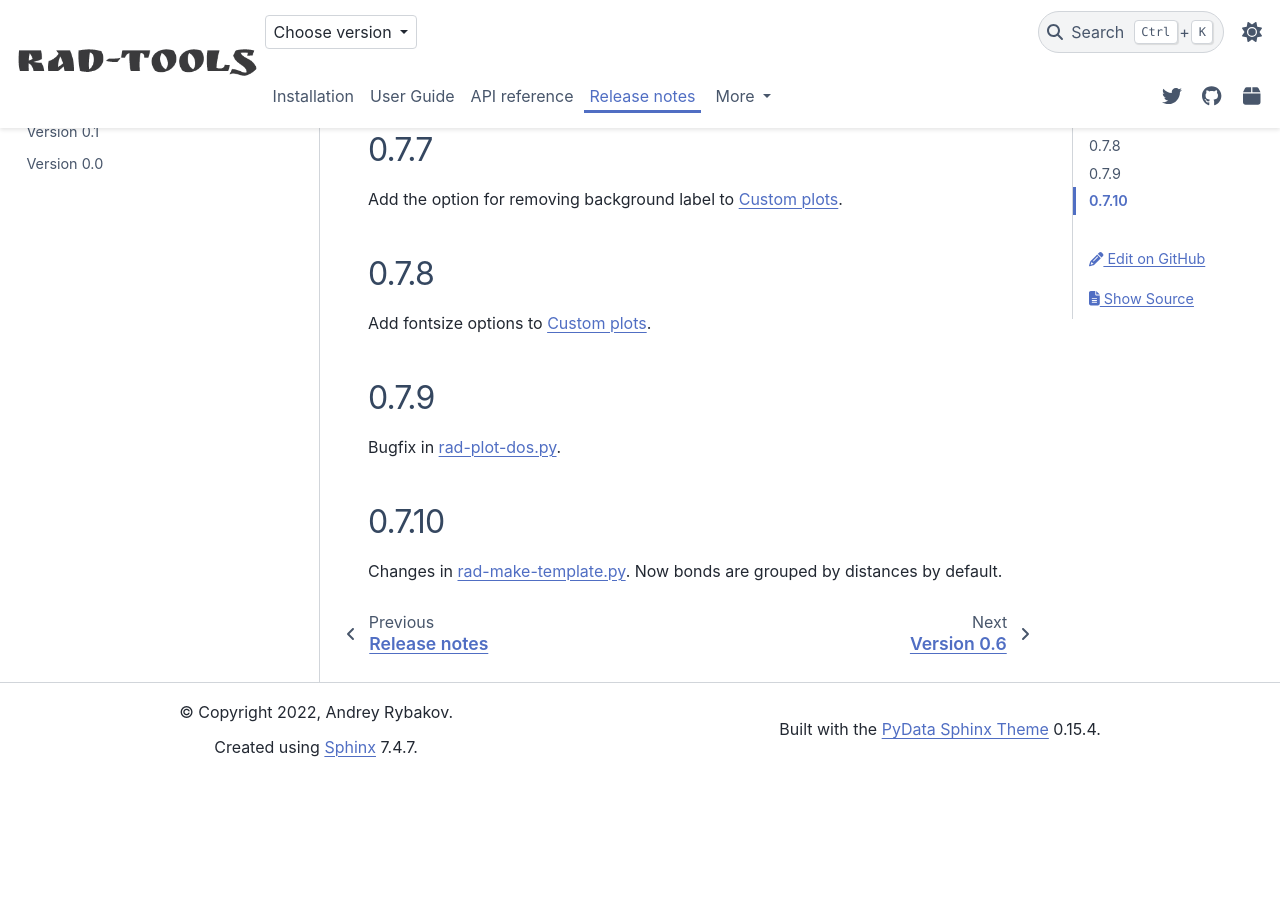
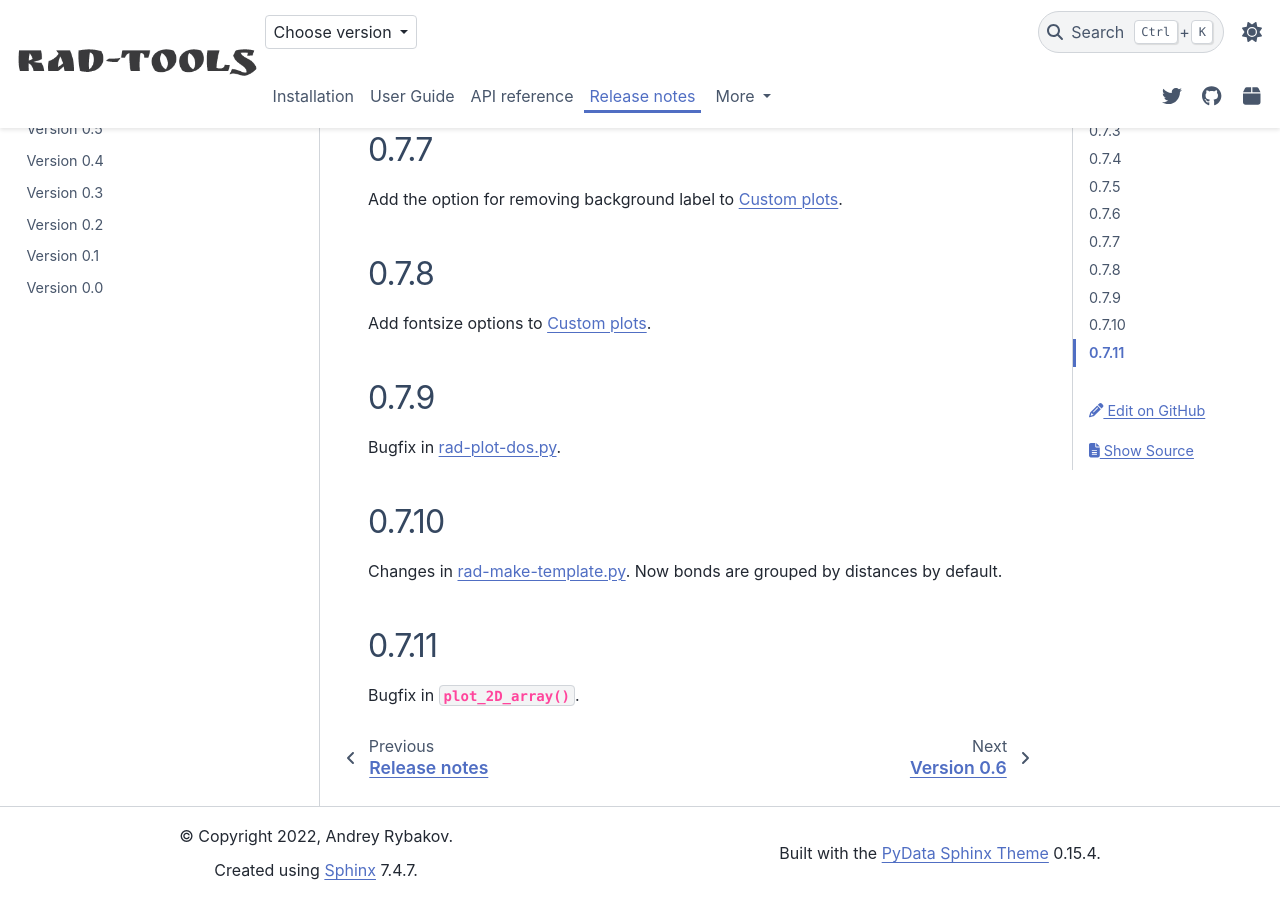
Before and after one commit to adrybakov/rad-tools, a Sphinx documentation site: the page built from docs/source/release-notes/0.7.rst, in a window 1280 px wide and 900 px high, scrolled down 2457 px. Built offline with Sphinx 7.4.7 and the PyData theme 0.15.4, drawn with Linux system fonts in a browser that asks for light colours; comment, search, counter and statistics services are not loaded; before the commit the page ends 3233 px from its top, so only the background shows below that.

Commit message:
Start release note

```diff
--- a/docs/source/release-notes/0.7.rst
+++ b/docs/source/release-notes/0.7.rst
@@ -121,3 +121,7 @@ Bugfix in :ref:`rad-plot-dos`.
 0.7.10
 ------
 Changes in :ref:`rad-make-template`. Now bonds are grouped by distances by default.
+
+0.7.11
+------
+Bugfix in :py:func:`.plot_2D_array`.
```
